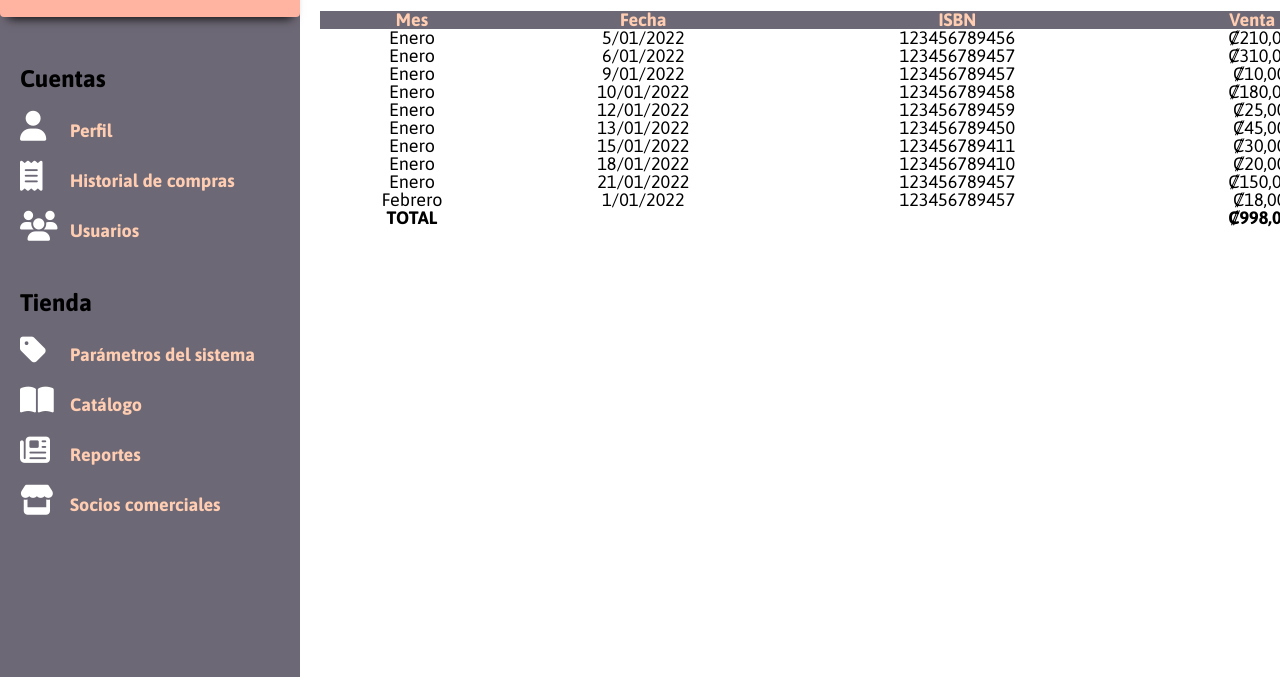
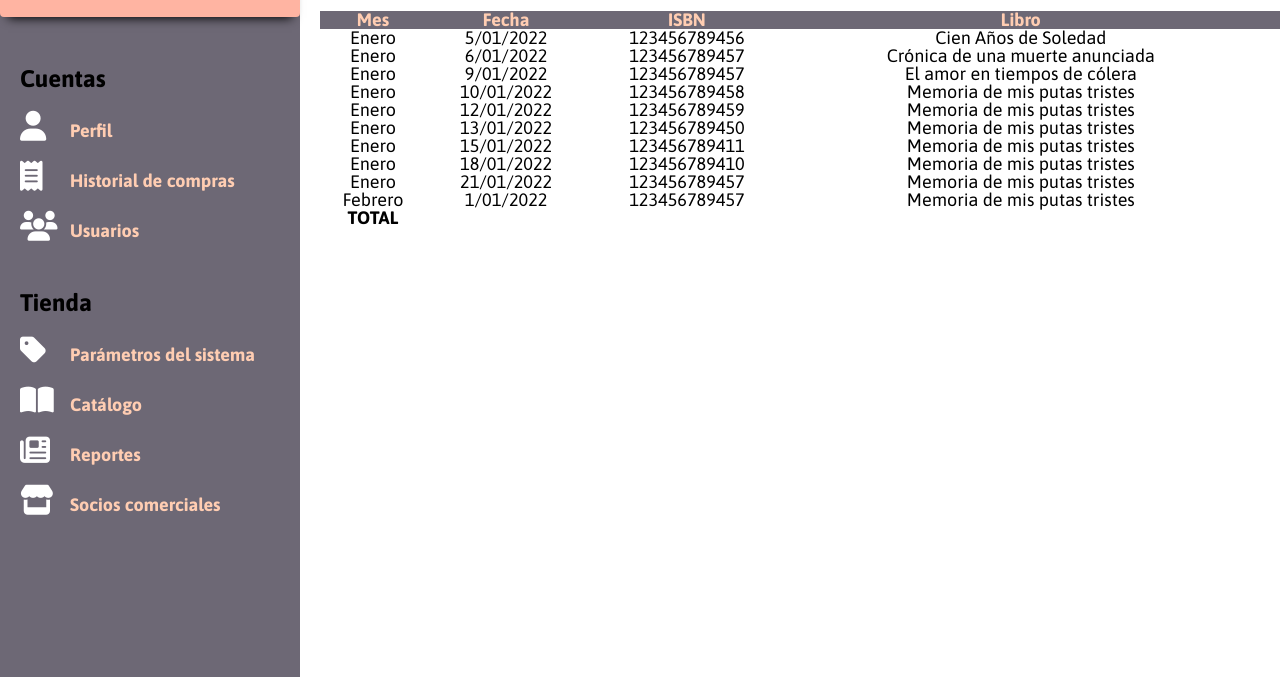
Before and after one commit to adriancastro626/bazar_de_las_sorpresas, a plain HTML site: page html/reportes_desglose_ventas.html in a window 1280 px wide. Shown: the part 263-940 px from the top of the page. Drawn offline with Linux system fonts and the light colour scheme; some packages are replaced by stand-ins of ours; a script that the page names is missing.

Commit message:
esto es el ultimo

```diff
--- a/html/reportes_desglose_ventas.html
+++ b/html/reportes_desglose_ventas.html
@@ -102,6 +102,7 @@
                                 <th>Mes</th>
                                 <th>Fecha</th>
                                 <th>ISBN</th>
+                                <th>Libro</th>
                                 <th>Venta Bruta</th>
 
                             </thead>
@@ -110,12 +111,14 @@
                                 <td>Enero</td>
                                 <td>5/01/2022</td>
                                 <td>123456789456</td>
+                                <td>Cien Años de Soledad</td>
                                 <td>₡210,000.00</td>
                             </tr>
                             <tr>
                                 <td>Enero</td>
                                 <td>6/01/2022</td>
                                 <td>123456789457</td>
+                                <td>Crónica de una muerte anunciada</td>
                                 <td>₡310,000.00</td>
 
                             </tr>
@@ -124,12 +127,14 @@
                                 <td>Enero</td>
                                 <td>9/01/2022</td>
                                 <td>123456789457</td>
+                                <td>El amor en tiempos de cólera</td>
                                 <td>₡10,000.00</td>
                             </tr>
                             <tr>
                                 <td>Enero</td>
                                 <td>10/01/2022</td>
                                 <td>123456789458</td>
+                                <td>Memoria de mis putas tristes</td>
                                 <td>₡180,000.00</td>
 
                             </tr>
@@ -137,6 +142,7 @@
                                 <td>Enero</td>
                                 <td>12/01/2022</td>
                                 <td>123456789459</td>
+                                <td>Memoria de mis putas tristes</td>
                                 <td>₡25,000.00</td>
 
                             </tr>
@@ -144,35 +150,41 @@
                                 <td>Enero</td>
                                 <td>13/01/2022</td>
                                 <td>123456789450</td>
+                                <td>Memoria de mis putas tristes</td>
                                 <td>₡45,000.00</td>
                             </tr>
                             <tr>
                                 <td>Enero</td>
                                 <td>15/01/2022</td>
                                 <td>123456789411</td>
+                                <td>Memoria de mis putas tristes</td>
                                 <td>₡30,000.00</td>
                             </tr>
                             <tr>
                                 <td>Enero</td>
                                 <td>18/01/2022</td>
                                 <td>123456789410</td>
+                                <td>Memoria de mis putas tristes</td>
                                 <td>₡20,000.00</td>
                             </tr>
                             <tr>
                                 <td>Enero</td>
                                 <td>21/01/2022</td>
                                 <td>123456789457</td>
+                                <td>Memoria de mis putas tristes</td>
                                 <td>₡150,000.00</td>
                             </tr>
                             <tr>
                                 <td>Febrero</td>
                                 <td>1/01/2022</td>
                                 <td>123456789457</td>
+                                <td>Memoria de mis putas tristes</td>
                                 <td>₡18,000.00</td>
                             </tr>
 
                             <tr id="total">
                                 <td>TOTAL</td>
+                                <td></td>
                                 <td></td>
                                 <td></td>
                                 <td>₡998,000.00</td>
```
